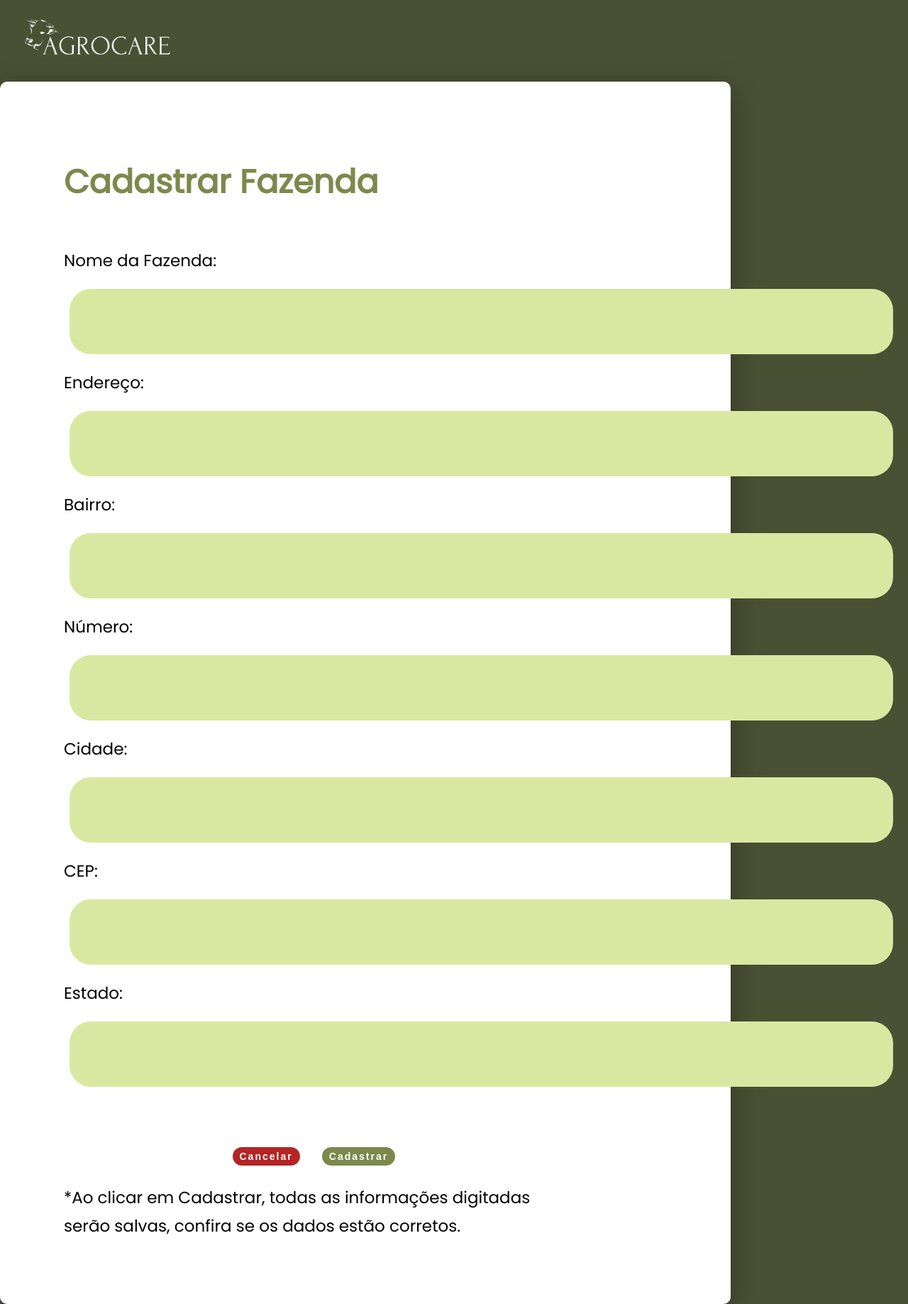
After one commit to marianacamily/AgroCare, a PHP site: page /cadastroFazenda.php in a window 1280 px wide. The commit adds this page. Shown: the whole page at 71% size. Run offline with PHP 8.4, Linux system fonts and the light colour scheme.

Commit message:
php e alterações básicas

```diff
--- /dev/null
+++ b/cadastroFazenda.php
@@ -0,0 +1,85 @@
+<!DOCTYPE html>
+<html lang="pt-br">
+
+<head>
+    <meta charset="UTF-8">
+    <meta http-equiv="X-UA-Compatible" content="IE=edge">
+    <meta name="viewport" content="width=device-width, initial-scale=1.0">
+    <title>Cadastrar Fazenda</title>
+    <link rel="stylesheet"  type="text/css" href="cadastroFazenda.css">
+</head>
+<header>
+   <img src="img/Logo1.png" width="150px">
+</header>
+<body>
+<?php
+        if($_SERVER["REQUEST_METHOD"] == "POST") {
+
+            // Recebe os dados do formulário
+            $nome_Faz = $_POST['nome_Fazenda'];
+            $endereço_Faz = $_POST['endereço_Fazenda'];
+            $bairro_Faz = $_POST['bairro_Fazenda'];
+            $numero_Faz = $_POST['numero_Fazenda'];
+            $cidade_Faz = $_POST['cidade_Fazenda'];
+            $estado_Faz = $_POST['estado_Fazenda'];
+            $cep_Faz = $_POST['cep_Fazenda'];
+
+            $servername = "localhost";
+            $username = "agrocare";
+            $password = " ";
+            $database = "agrocarefinal";
+
+            // Cria a conexão com o banco de dados
+            $conn = new mysqli("localhost", "agrocare", " ", "agrocarefinal");
+
+            // Verifique se ocorreu um erro na conexão
+            if ($conn->connect_error) {
+                die("Falha na conexão: " . $conn->connect_error);
+            }
+
+            // Crie a consulta SQL para inserir os dados na tabela fazenda
+            $sql = "INSERT INTO Fazenda(nome_Fazenda, endereço_Fazenda, bairro_Fazenda, numero_Fazenda, cidade_Fazenda, estado_Fazenda, cep_Fazenda)
+            VALUES ('$nome_Faz', '$endereço_Faz', '$bairro_Faz', '$numero_Faz', '$cidade_Faz', '$estado_Faz', '$cep_Faz')";
+
+            // Execute a consulta
+            if ($conn->query($sql) === TRUE) {
+                echo "Dados cadastrados com sucesso!";
+            } else {
+                echo "Erro ao cadastrar os dados: " . $conn->error;
+            }
+            mysqli_close($conn);
+    }
+?>
+    <div class="cadastro">
+
+        <p><h1>Cadastrar Fazenda</h1></p><br>
+        <form action="cadastroFazenda.php" method="POST">
+            <label>Nome da Fazenda:</label>
+            <input type="text" name= "nome_Fazenda" size="20" maxlength="20">
+            <label>Endereço:</label>
+            <input type="text" name= "endereço_Fazenda" size="20" maxlength="20"><br>
+            <label>Bairro:</label>
+            <input type="text" name= "bairro_Fazenda">
+            <label>Número:</label>
+            <input type="text" name= "numero_Fazenda" size="20" maxlength="20"><br>
+            <label>Cidade:</label>
+            <input type="text" name= "cidade_Fazenda" size="20" maxlength="20">
+            <label>CEP:</label>
+            <input type="text" name= "cep_Fazenda" size="20" maxlength="20"><br>
+            <label>Estado:</label>
+            <input type="text" name="estado_Fazenda"size="20" maxlength="20"><br><br>
+            <div class="btns">
+                <button class="btn-cancelar">Cancelar</button>
+                <button class="btn-cadastrar">Cadastrar</button>
+            </div>
+        </form>
+
+        <footer>
+            *Ao clicar  em Cadastrar, todas as informações digitadas<br>
+             serão salvas, confira se os dados estão corretos.
+        </footer>
+
+    </fieldset>
+</body>
+
+</html>
--- a/cadastroFuncionario.html
+++ b/cadastroFuncionario.html
@@ -8,7 +8,7 @@
     <link rel="stylesheet" type="text/css" href="style.css">
 </head>
 <header>
-    <img src="logo.png" width="180px">
+    <img src="img/Logo1.png" width="180px">
 </header>
 <body>
     <div class="cadastro">
--- a/veterinario.html
+++ b/veterinario.html
@@ -9,7 +9,7 @@
     <link rel="stylesheet"  type="text/css" href="veterinario.css">
 </head>
 <header>
-   <img src="Logo1.png" width="180px">
+   <img src="img/Logo1.png" width="180px">
 </header>
 <body>
     <div class="cadastro">
```
Also changed, not shown: cadastroFazenda.html (deleted, +0 -78 lines), cadastroFazendeiro.php (+7 -10 lines).
